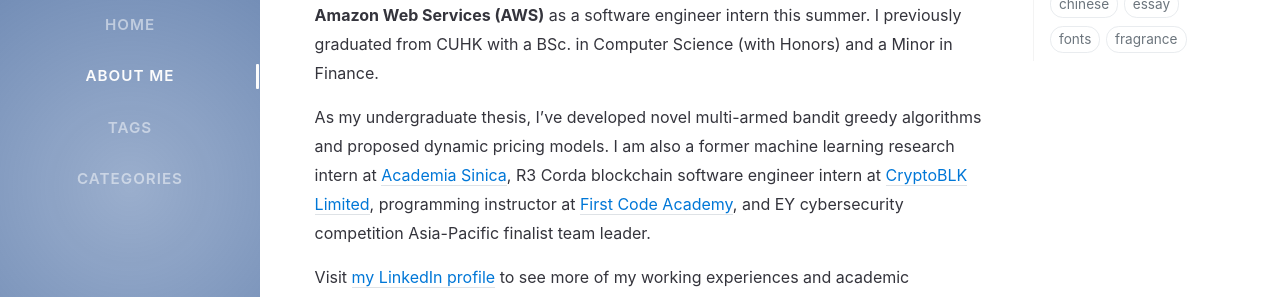
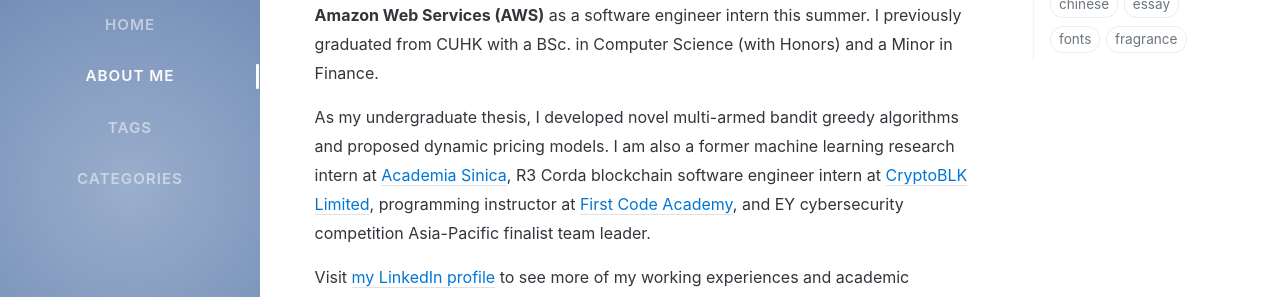
Before and after one commit to ianyepan/ianyepan.github.io, a Jekyll site: the page built from _tabs/about.md, in a window 1280 px wide. Shown: the part 264-561 px from the top of the page. Built offline with Jekyll 4.4.1, drawn with Linux system fonts in a browser that asks for light colours; nearby versions of some CDN libraries; comment, search, counter and statistics services are not loaded.

Commit message:
Fix minor typos

```diff
--- a/_tabs/about.md
+++ b/_tabs/about.md
@@ -12,7 +12,7 @@
 this summer.  I previously graduated from CUHK with a BSc. in Computer
 Science (with Honors) and a Minor in Finance.
 
-As my undergraduate thesis, I've developed novel multi-armed bandit
+As my undergraduate thesis, I developed novel multi-armed bandit
 greedy algorithms and proposed dynamic pricing models. I am also a
 former machine learning research intern at [Academia
 Sinica](https://en.wikipedia.org/wiki/Academia_Sinica), R3
```
Also changed, not shown: _posts/2022-01-31-cpp-notes-pt1.md (+3 -3 lines).
